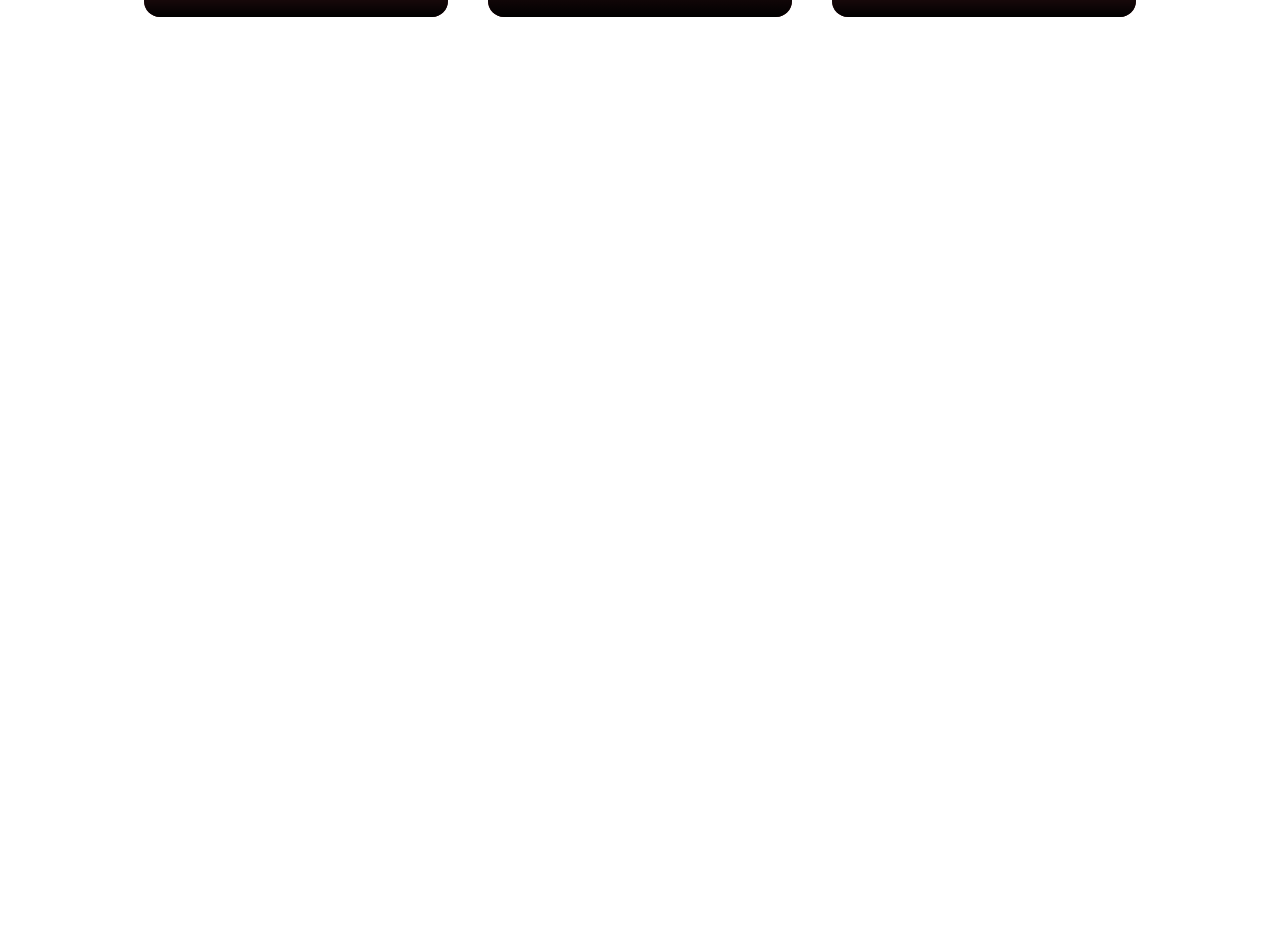
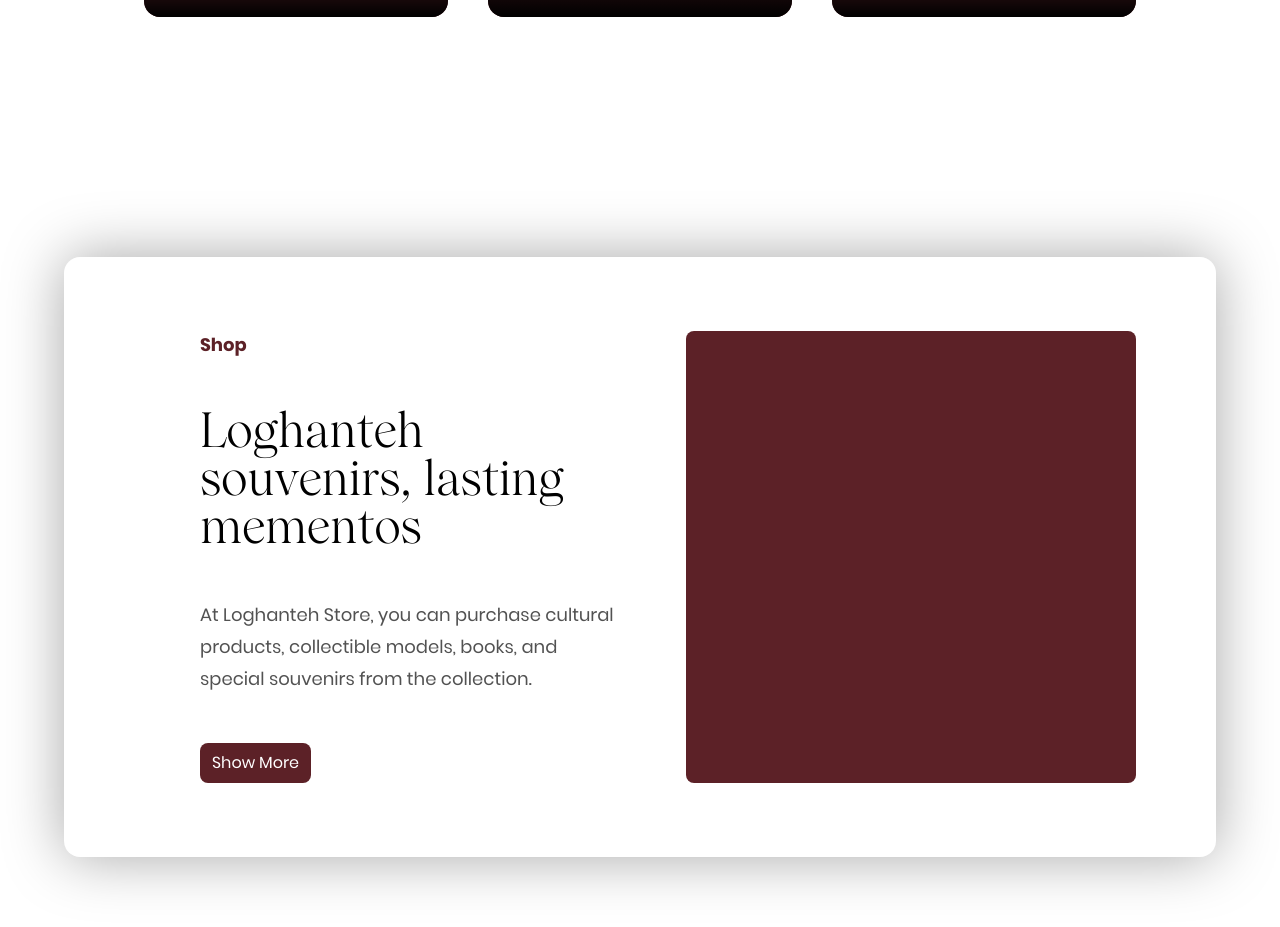
Before and after one commit to iXZed026/Loghante-Project, a Next.js app in the folder Develop/Frontend/: page /en in a window 1280 px wide. Shown: the part 3471-4398 px from the top of the page. Before the commit the page ends 3608 px from the top, so only its background shows below. Built offline with nearby package versions, Linux system fonts and the light colour scheme.

Commit message:
shop section completed

```diff
--- a/Develop/Frontend/src/app/[locale]/page.tsx
+++ b/Develop/Frontend/src/app/[locale]/page.tsx
@@ -4,6 +4,7 @@ import Header from '@/features/loghante(root)/components/header/Header';
 import AboutMuseums from '@/features/loghante(root)/components/sections/AboutMuseums';
 import HeroSection from '@/features/loghante(root)/components/sections/HeroSection';
 import MuseumsSection from '@/features/loghante(root)/components/sections/MuseumsSection';
+import ShopSection from '@/features/loghante(root)/components/sections/ShopSection';
 
 
 function Loghante() {
@@ -14,6 +15,7 @@ function Loghante() {
       <Container>
         <AboutMuseums />
         <MuseumsSection />
+        <ShopSection />
       </Container>
     </div>
   )
--- a/Develop/Frontend/src/components/animations/FadeIn.tsx
+++ b/Develop/Frontend/src/components/animations/FadeIn.tsx
@@ -6,11 +6,13 @@ import { motion, Transition } from "framer-motion";
 interface IFadeIn {
   children: Children;
   transition?: Transition;
+  className?: string
 }
 
 function FadeIn({
   children,
   transition = slowTransitionOut,
+  className,
 }: IFadeIn) {
   return (
     <motion.div
@@ -24,6 +26,7 @@ function FadeIn({
         amount: 0.2,
       }}
       transition={transition}
+      className={className}
     >
       {children}
     </motion.div>
--- a/Develop/Frontend/src/components/shared/Container.tsx
+++ b/Develop/Frontend/src/components/shared/Container.tsx
@@ -9,9 +9,7 @@ function Container({
     return (
         <div
             className={cn(
-                "lg:w-[90%]",
-                "sm:w-[95%]",
-                "w-[98%]",
+                "w-[90%]",
                 "mx-auto",
             )}
         >
--- /dev/null
+++ b/Develop/Frontend/src/features/loghante(root)/components/LoghantehSectionBox.tsx
@@ -0,0 +1,114 @@
+import FadeIn from '@/components/animations/FadeIn'
+import FadeUp from '@/components/animations/FadeUp'
+import AppImage from '@/components/ui/AppImage'
+import AppLink from '@/components/ui/AppLink'
+import Button from '@/components/ui/Button'
+import { verySlowTransitionOut } from '@/lib/animations/transitions'
+import { cn } from '@/lib/utils/cn'
+
+interface ILoghantehSectionBox {
+    sectionName: string
+    title: string
+    description: string
+    reverse?: boolean;
+}
+
+function LoghantehSectionBox({
+    sectionName,
+    title,
+    description,
+    reverse,
+}: ILoghantehSectionBox) {
+    return (
+        <div className={cn(
+            "min-h-150 md:w-full sm:w-4/5 mx-auto",
+            "xl:px-20 md:px-5 ",
+            " shadow-[0_0_60px_rgba(0,0,0,0.35)]",
+            "fcc",
+            "rounded-2xl"
+        )}>
+            <div className={cn(
+                " w-full",
+                "md:flex fcol items-center ",
+                reverse && "md:flex-row-reverse",
+            )}>
+                {/* Image */}
+                <div className='w-full h-113 flex items-center justify-end'>
+                    {/* <AppImage
+                    width={500}
+                    height={500}
+                    alt='shop image'
+                    src={"/images/"}
+                /> */}
+                    <FadeIn className={cn(
+                        "lg:w-[450px] md:w-[350px] w-full",
+                        " lg:h-full md:h-3/4 h-full"
+                    )}>
+                        <div className={cn(
+                            "w-full",
+                            "h-full",
+                            "bg-crimson ",
+                            "rounded-lg",
+                        )}>
+
+                        </div>
+                    </FadeIn>
+                </div>
+                {/* COntent */}
+                <div className={cn(
+                    "w-full",
+                    "xl:px-14 md:px-7 px-10 py-10",
+                    "fcol xl:gap-12 md:gap-8 gap-7",
+                )}>
+                    <FadeIn
+                        transition={verySlowTransitionOut}
+                    >
+                        <h2 className={cn(
+                            "font-bold text-crimson text-lg",
+                        )}>
+                            {sectionName}
+                        </h2>
+                    </FadeIn>
+                    <FadeUp>
+                        <h4 className={cn(
+                            "xl:text-5xl lg:text-4xl md:text-3xl text-4xl",
+                            "font-wulkan",
+                        )}>
+                            {title}
+                        </h4>
+                    </FadeUp>
+                    <FadeUp
+                        transition={verySlowTransitionOut}
+                    >
+                        <h6 className={cn(
+                            "xl:text-lg md:text-sm",
+                            "text-black-light-utility",
+                            "leading-8",
+                        )}>
+                            {description}
+                        </h6>
+                    </FadeUp>
+                    <FadeIn
+                        transition={verySlowTransitionOut}
+                    >
+                        <AppLink
+                            href='/shop'
+                        >
+                            <Button className={cn(
+                                "xl:text-md",
+                                "py-2",
+                                "hover:opacity-90",
+                                "bg-crimson",
+                                "cliclk-scale",
+                            )}>
+                                Show More
+                            </Button>
+                        </AppLink>
+                    </FadeIn>
+                </div>
+            </div>
+        </div >
+    )
+}
+
+export default LoghantehSectionBox
--- /dev/null
+++ b/Develop/Frontend/src/features/loghante(root)/components/sections/ShopSection.tsx
@@ -0,0 +1,21 @@
+import React from 'react'
+import LoghantehSectionBox from '../LoghantehSectionBox'
+import { useTranslations } from 'next-intl'
+
+function ShopSection() {
+
+    const t = useTranslations("LoghantehShop")
+
+    return (
+        <section className='loghante-section'>
+            <LoghantehSectionBox
+                sectionName={t("section-name")}
+                title={t("title")}
+                description={t("description")}
+                reverse={true}
+            />
+        </section>
+    )
+}
+
+export default ShopSection
--- a/Develop/Frontend/src/i18n/request.ts
+++ b/Develop/Frontend/src/i18n/request.ts
@@ -2,6 +2,11 @@ import { getRequestConfig } from "next-intl/server";
 
 export default getRequestConfig(async ({ requestLocale }) => {
     const locale = (await requestLocale) ?? "en";
+
+    //Gloval
+    // const common = (
+    //     await import(`../messages/${locale}/common.json`)
+    // ).default;
 
     //Loghanteh(root)
     const LoghantehHeader = (
@@ -20,13 +25,19 @@ export default getRequestConfig(async ({ requestLocale }) => {
         await import(`../messages/${locale}/Loghante/museums.json`)
     ).default;
 
+    const LoghantehShop = (
+        await import(`../messages/${locale}/Loghante/shop.json`)
+    ).default;
+
     return {
         locale,
         messages: {
+            // common,
             LoghantehHeader,
             LoghantehHero,
             LoghantehAbout,
             LoghantehMuseums,
+            LoghantehShop,
         },
     };
 });
```
